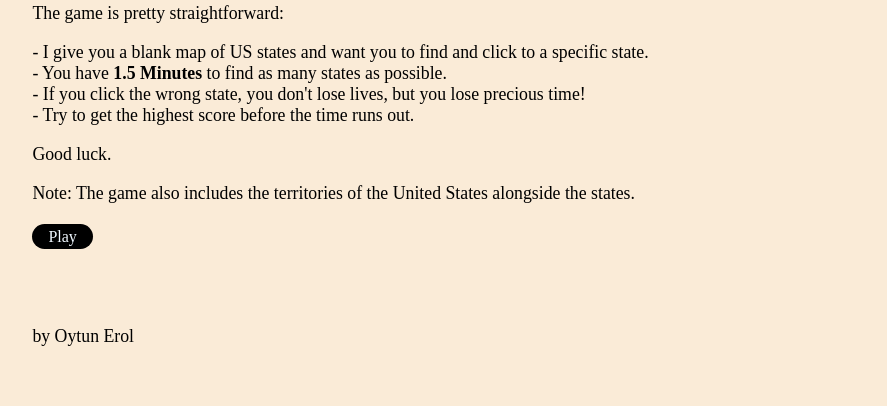
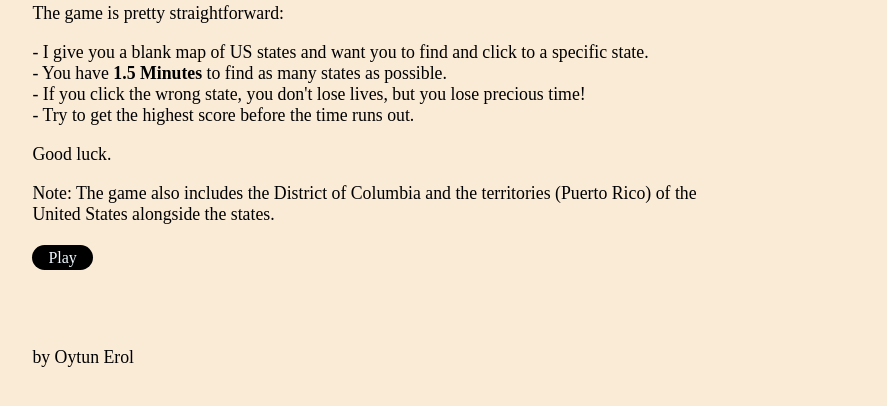
Before and after one commit to caberia/geogame-caberia, a plain HTML site: page index.html in a window 1280 px wide. Shown: the part 112-518 px from the top of the page, without its empty margins (6-893 px from the left). Drawn offline with Linux system fonts and the light colour scheme; a web font is replaced by a local one.

Commit message:
gamplay instructions modifications

```diff
--- a/index.html
+++ b/index.html
@@ -28,7 +28,7 @@
 
         <br>
 
-        <p>Note: The game also includes the territories of the United States alongside the states.</p>
+        <p>Note: The game also includes the District of Columbia and the territories (Puerto Rico) of the United States alongside the states.</p>
     </div>
 
     <a href="game.html" class="button">Play</a>
```
